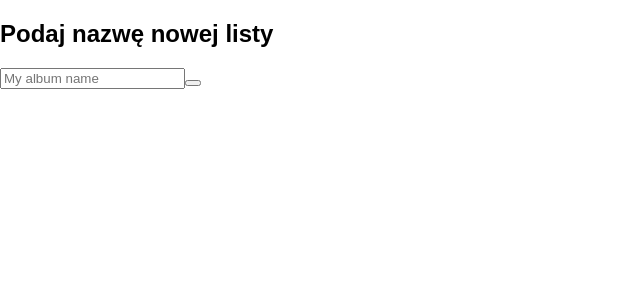
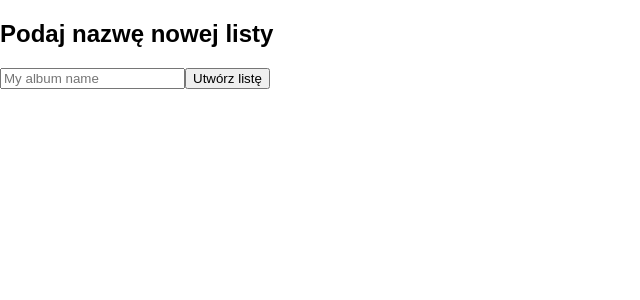
Before and after one commit to pawellecki/myReact, a React (Create React App) app: page / in a window 1280 px wide. Shown: the top 300 px of the page, without its empty margins (0-640 px from the left). Built offline with nearby package versions, Linux system fonts and the light colour scheme.

Commit message:
added-routing-to-new-list

```diff
--- a/src/components/ChooseAlbum/ChooseAlbum.js
+++ b/src/components/ChooseAlbum/ChooseAlbum.js
@@ -1,29 +1,30 @@
-import React, { Component } from 'react';
-import PropTypes from 'prop-types';
+import React, {Component} from 'react';
 import './ChooseAlbum.css';
 
 export default class ChooseAlbum extends Component {
 
-	goToList() {
-		console.log('test');
-console.log(this.createListInput.value);
-		const listId = this.createListInput.value;
-		this.context.router.transitionTo(`/list/${listId}`);
+    constructor(props) {
+        super(props);
+        this.createList = this.createList.bind(this);
+    }
+
+    createList(event) {
+        event.preventDefault();
+        console.log(this);
+        console.log(this.newListName.value);
+        const listId = this.newListName.value;
+        // this.context.router.push(`/list/${listId}`);
+        this.props.history.push(`/list/${listId}`);
     }
 
     render() {
         return (
-      <form className="list-name">
+            <form className="list-name" onSubmit={this.createList}>
                 <h2>Podaj nazwę nowej listy</h2>
                 <input type="text" required placeholder="My album name"
-					onSubmit={this.goToList.bind(this)}
-					ref={(input) => {this.createListInput = input}}/>
-					<button type="submit"></button>
+                       ref={(input) => { this.newListName = input }}/>
+                <button type="submit">Utwórz listę</button>
             </form>
         );
     }
 }
-
-ChooseAlbum.contextTypes = {
-	router: PropTypes.object
-}
```
Lines whose indentation alone changed are shown as unchanged.
